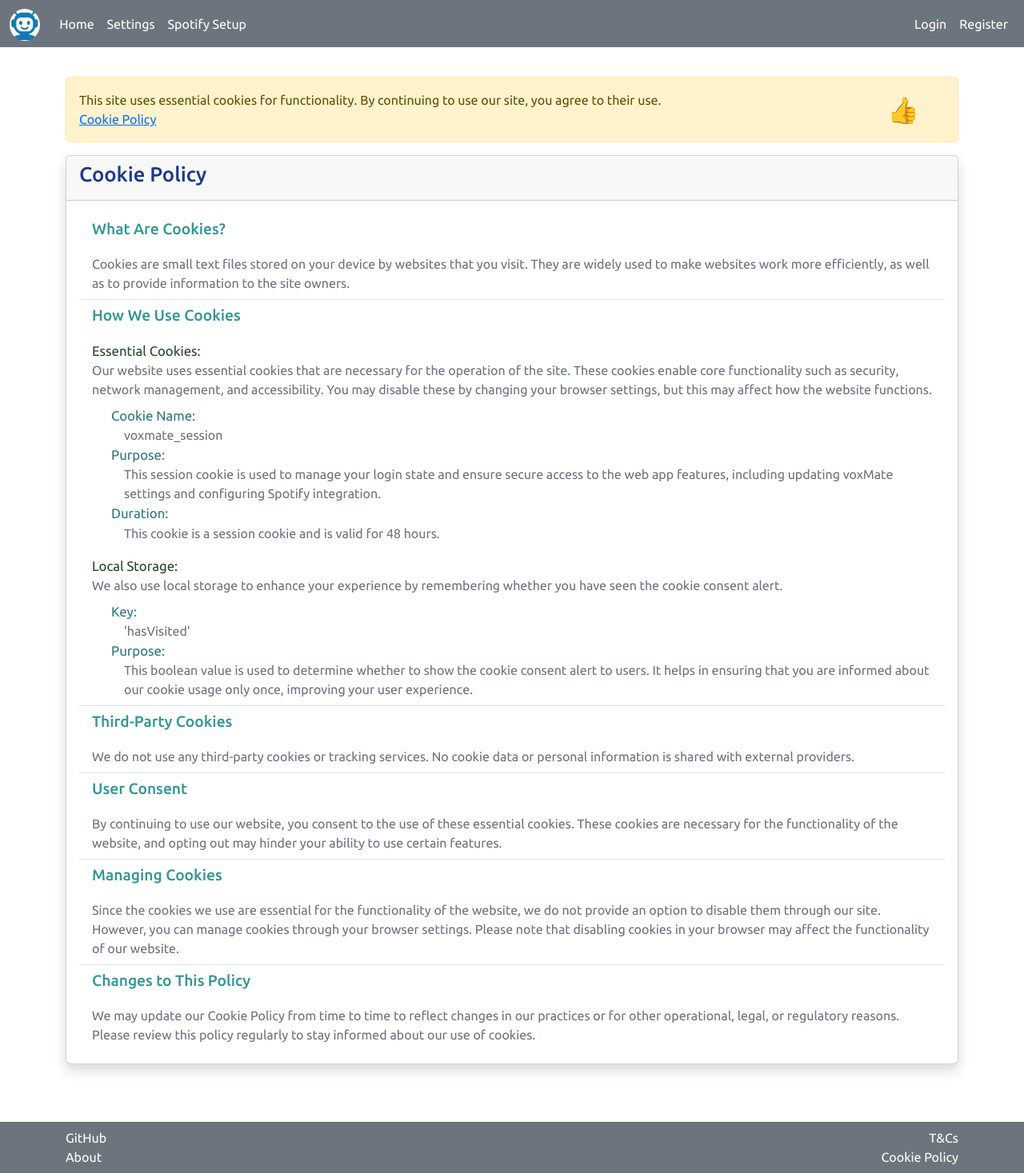
After one commit to hutchybop/voxMate, a Flask app: page /cookie in a window 1280 px wide. The commit adds this page. Shown: the whole page at 80% size. Run offline with Flask 3, Linux system fonts and the light colour scheme; some libraries are stand-ins or nearby versions.

Commit message:
Add cookie and T&C web pages

```diff
--- a/voxMate_web_app/app.py
+++ b/voxMate_web_app/app.py
@@ -7,6 +7,7 @@ from datetime import timedelta
 from controllers.main import main
 from controllers.users import users
 from controllers.appSettings import appSettings
+from controllers.policy import policy
 
 
 load_dotenv("../.env")
@@ -39,5 +40,6 @@ def create_app():
     app.register_blueprint(main)
     app.register_blueprint(users)
     app.register_blueprint(appSettings)
+    app.register_blueprint(policy)
 
     return app
--- /dev/null
+++ b/voxMate_web_app/controllers/policy.py
@@ -0,0 +1,13 @@
+from flask import Blueprint, render_template
+
+policy = Blueprint(
+    "policy", __name__, template_folder="templates", static_folder="static"
+)
+
+@policy.route("/t&c")
+def t_c():
+    return render_template("policy/t_c.html")
+
+@policy.route("/cookie")
+def cookie():
+    return render_template("policy/cookie.html")
--- a/voxMate_web_app/static/css/main.css
+++ b/voxMate_web_app/static/css/main.css
@@ -53,3 +53,13 @@ body {
 .no_border {
     border: none;
 }
+
+.cookie_thumb {
+    display: inline-block;
+    transition: transform 0.3s ease;
+    font-size: 2rem
+}
+
+.cookie_thumb:hover {
+    transform: scale(1.5);
+}
--- /dev/null
+++ b/voxMate_web_app/static/css/policy.css
@@ -0,0 +1,25 @@
+.cardTitles {
+    font-size: 1.6em;
+    color: #1E3A8A; /* Navy Blue */
+}
+.cardHeadings {
+    font-size: 1.2em;
+    color: #319795;
+    margin-bottom: 20px;
+}
+
+.sub_heading {
+    font-size: 1.05em;
+    color: #234728;
+    white-space: nowrap;
+}
+
+.info_heading {
+    font-size: 1.05em;
+    color: #2C7A7B;
+    white-space: nowrap;
+}
+.cardBodies {
+    color: #6B7280;
+    margin: 0;
+}
--- /dev/null
+++ b/voxMate_web_app/static/java/boilerplate.js
@@ -0,0 +1,13 @@
+// Cookie alert - for first time visits
+// User has to clear the alert for it not to show on every page
+const cookieAlert = document.getElementById('cookieAlert');
+const cookieAlertBtn = document.getElementById('cookieAlertBtn');
+cookieAlertBtn.addEventListener('click', () => {
+  localStorage.setItem('hasVisited', 'true');
+});
+let cookieAlertCheck =localStorage.getItem('hasVisited');
+if (!cookieAlertCheck) {
+    cookieAlert.style.display = 'block';
+  } else {
+    cookieAlert.style.display = 'none';
+}
--- a/voxMate_web_app/templates/layouts/boilerplate.html
+++ b/voxMate_web_app/templates/layouts/boilerplate.html
@@ -31,6 +31,26 @@
         <main class="flex-grow-1 mt-5 mb-5">
             <div class="mt-5">
 
+                <!-- Cookie Alert -->
+                <div class="container mt-3" id="cookieAlert">
+                    <div class="row">
+                        <div class="col">
+                        <div class="alert alert-warning alert-dismissible fade show d-flex flex-wrap justify-content-between align-items-start" role="alert">
+                            <div class="alert-text flex-grow-1 me-3">
+                            This site uses essential cookies for functionality. By continuing to use our site, you agree to their use.
+                            <br>
+                            <a href="/cookie-policy">Cookie Policy</a>
+                            </div>
+                            <div class="alert-close mt-2 mt-sm-0">
+                                <button id="cookieAlertBtn" type="button" class="btn border-0 bg-transparent p-0" data-bs-dismiss="alert" aria-label="Close">
+                                    <span class="cookie_thumb" aria-hidden="true">👍</span>
+                                </button>
+                            </div>
+                        </div>
+                        </div>
+                    </div>
+                </div>
+
                 <!-- Flash messages -->
                 {% with messages = get_flashed_messages(with_categories=true) %}
                 {% if messages %}
@@ -54,6 +74,9 @@
         <!-- Bootstrap JavaScript -->
         <script src="{{ url_for('static', filename='java/bootstrap.bundle.min.js') }}"></script>
 
+        <!-- Boilerplate JavaScript -->
+        <script src="{{ url_for('static', filename='java/boilerplate.js') }}"></script>
+
         <!-- Custom JavaScript -->
         {% block script_content %} {% endblock %}
 
--- a/voxMate_web_app/templates/macros/footer.html
+++ b/voxMate_web_app/templates/macros/footer.html
@@ -12,8 +12,8 @@
             <!-- Right-aligned links -->
             <div class="col-auto">
                 <ul class="list-unstyled mb-0 text-end">
-                    <li><a class="footer-link text-white text-decoration-none" href="#">T&Cs</a></li>
-                    <li><a class="footer-link text-white text-decoration-none" href="#">Cookie Policy</a></li>
+                    <li><a class="footer-link text-white text-decoration-none" href="{{ url_for('policy.t_c') }}">T&Cs</a></li>
+                    <li><a class="footer-link text-white text-decoration-none" href="{{ url_for('policy.cookie') }}">Cookie Policy</a></li>
                 </ul>
             </div>
         </div>
--- /dev/null
+++ b/voxMate_web_app/templates/policy/cookie.html
@@ -0,0 +1,137 @@
+{% extends "layouts/boilerplate.html" %}
+
+{% block head_content %}
+<link rel="stylesheet" href="{{ url_for('static', filename='css/policy.css') }}" />
+{% endblock %}
+
+{% block main_content %}
+<div class="container">
+    <div class="row">
+        <div class="col-lg-12">
+            <div class="card shadow mb-4">
+                <div class="card-header">
+                    <h2 id="cookieTop" class="cardTitles">Cookie Policy</h2>
+                </div>
+                <div class="card-body">
+                    <ul class="list-group list-group-flush">
+                        <li class="list-group-item">
+                            <h4 class="cardHeadings">What Are Cookies?</h4>
+                            <div class="cardBodies">
+                                Cookies are small text files stored on your device by websites that you visit.
+                                They are widely used to make websites work more efficiently,
+                                as well as to provide information to the site owners.
+                            </div>
+                        </li>
+                        <li class="list-group-item">
+
+                            <h4 class="cardHeadings">How We Use Cookies</h4>
+
+                            <div class="cardSubHeadings sub_heading">Essential Cookies:</div>
+                            <div class="cardBodies">
+                                Our website uses essential cookies that are necessary for the operation of the site.
+                                These cookies enable core functionality such as security, network management, and accessibility.
+                                You may disable these by changing your browser settings, but this may affect how the website functions.
+                            </div>
+
+                            <div class="d-block ms-3">
+
+                            </div>
+
+                            <div class="ms-4 mt-2">
+                                <div class="cardSubHeadings info_heading">
+                                    Cookie Name:
+                                </div>
+                                <div class="cardBodies">
+                                    <span class="d-block ms-3">voxmate_session</span>
+                                </div>
+
+                                <div class="cardSubHeadings info_heading">
+                                    Purpose:
+                                </div>
+                                <div class="cardBodies">
+                                    <span class="d-block ms-3">
+                                        This session cookie is used to manage your login state and ensure secure
+                                        access to the web app features, including updating voxMate settings and
+                                        configuring Spotify integration.
+                                    </span>
+                                </div>
+
+                                <div class="cardSubHeadings info_heading">
+                                    Duration:
+                                </div>
+                                <div class="cardBodies">
+                                    <span class="d-block ms-3">
+                                        This cookie is a session cookie and is valid for 48 hours.
+                                    </span>
+                                </div>
+                            </div>
+
+                            <div class="cardSubHeadings mt-3 sub_heading">Local Storage:</div>
+
+                            <div class="cardBodies">
+                                We also use local storage to enhance your experience by
+                                remembering whether you have seen the cookie consent alert.
+                            </div>
+                            <div class="ms-4 mt-2">
+                                <div class="cardSubHeadings info_heading">
+                                    Key:
+                                </div>
+                                <div class="cardBodies">
+                                    <span class="d-block ms-3">'hasVisited'</span>
+                                </div>
+                                <div class="cardSubHeadings info_heading">
+                                    Purpose:
+                                </div>
+                                <div class="cardBodies">
+                                    <span class="d-block ms-3">
+                                        This boolean value is used to determine whether to
+                                        show the cookie consent alert to users. It helps in
+                                        ensuring that you are informed about our cookie usage only once,
+                                        improving your user experience.
+                                    </span>
+                                </div>
+                            </div>
+                        </li>
+                        <li class="list-group-item">
+                            <h4 class="cardHeadings">Third-Party Cookies</h4>
+                            <div class="cardBodies">
+                                We do not use any third-party cookies or tracking services. No cookie data or
+                                personal information is shared with external providers.
+                            </div>
+                        </li>
+
+                        </li>
+                        <li class="list-group-item">
+                            <h4 class="cardHeadings">User Consent</h4>
+                            <div class="cardBodies">
+                                By continuing to use our website, you consent to the
+                                use of these essential cookies. These cookies are necessary for
+                                the functionality of the website, and opting out may hinder your
+                                ability to use certain features.
+                            </div>
+                        </li>
+                        <li class="list-group-item">
+                            <h4 class="cardHeadings">Managing Cookies</h4>
+                            <div class="cardBodies">
+                                Since the cookies we use are essential for the functionality of
+                                the website, we do not provide an option to disable them through
+                                our site. However, you can manage cookies through your browser
+                                settings. Please note that disabling cookies in your browser may
+                                affect the functionality of our website.
+                            </div>
+                        </li>
+                        <li class="list-group-item">
+                            <h4 class="cardHeadings">Changes to This Policy</h4>
+                            <div class="cardBodies">
+                                We may update our Cookie Policy from time to time to reflect changes
+                                in our practices or for other operational, legal, or regulatory reasons.
+                                Please review this policy regularly to stay informed about our use of cookies.
+                            </div>
+                        </li>
+                    </ul>
+                </div>
+            </div>
+        </div>
+    </div>
+</div>
+{% endblock %}
```
Also changed, not shown: voxMate_web_app/templates/policy/t_c.html (added, +117 -0 lines).
